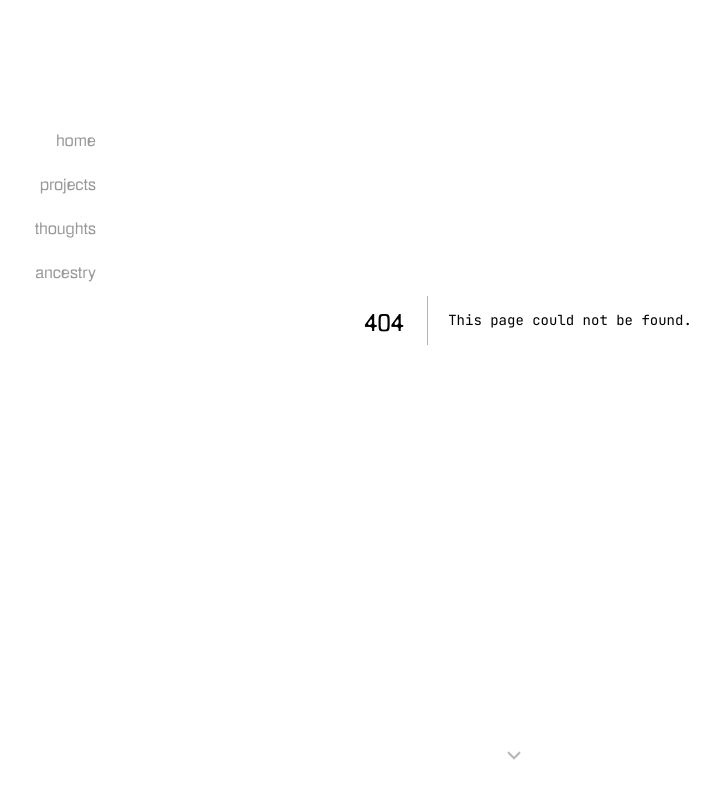
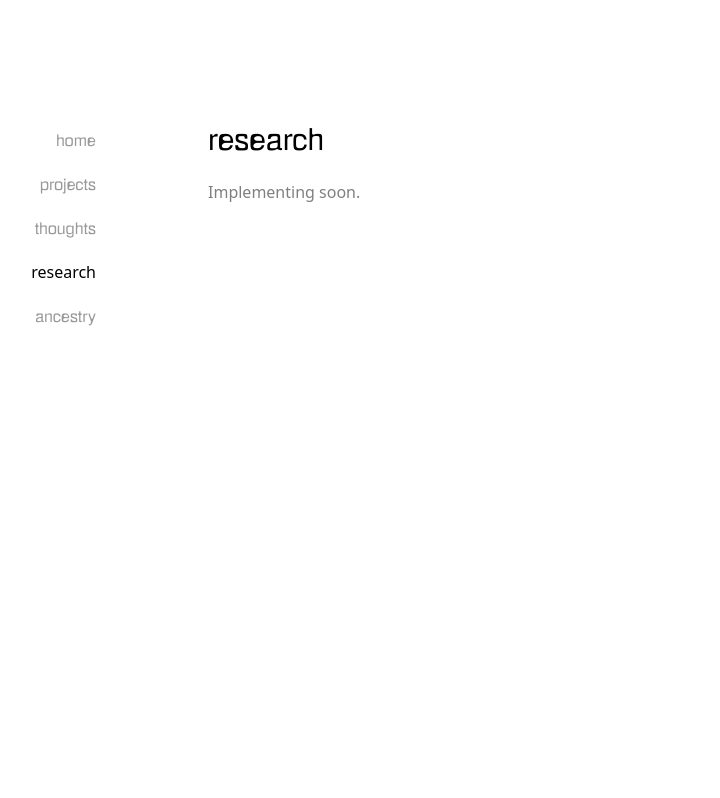
Before and after one commit to brinzunza/portfolio, a Next.js app: page /research in a window 1280 px wide. Before the commit this address had no page. Shown: the whole page, without its empty margins (240-960 px from the left). Built offline with nearby package versions, Linux system fonts and the light colour scheme.

Commit message:
Add research page (coming soon) and nav link
Co-Authored-By: Claude Sonnet 5.5 <noreply@anthropic.com>

```diff
--- a/src/components/Sidebar.tsx
+++ b/src/components/Sidebar.tsx
@@ -170,6 +170,18 @@ export default function Sidebar({ projects = [], onMobileClose }: SidebarProps)
 
         <li>
           <Link
+            href="/research"
+            onClick={handleNavClick}
+            className={`block py-2 transition-all ${
+              isActive('/research') ? 'text-black' : 'text-black/40 hover:text-black'
+            }`}
+          >
+            {t('sidebar.research')}
+          </Link>
+        </li>
+
+        <li>
+          <Link
             href="/ancestry"
             onClick={handleNavClick}
             className={`block py-2 font-roundel transition-all ${
--- a/src/context/LanguageContext.tsx
+++ b/src/context/LanguageContext.tsx
@@ -29,6 +29,7 @@ const translations: Record<Language, Record<string, string>> = {
     'sidebar.projects': 'projects',
     'sidebar.writing': 'thoughts',
     'sidebar.ancestry': 'ancestry',
+    'sidebar.research': 'research',
     'sidebar.seeMore': 'see more...',
   },
   es: {
@@ -49,6 +50,7 @@ const translations: Record<Language, Record<string, string>> = {
     'sidebar.projects': 'proyectos',
     'sidebar.writing': 'pensamientos',
     'sidebar.ancestry': 'ascendencia',
+    'sidebar.research': 'investigación',
     'sidebar.seeMore': 'ver más...',
   }
 };
--- /dev/null
+++ b/src/pages/research.tsx
@@ -0,0 +1,17 @@
+import React from 'react';
+import { useLanguage } from '../context/LanguageContext';
+
+const Research: React.FC = () => {
+  const { t } = useLanguage();
+
+  return (
+    <div className="py-[25vh] px-8 md:px-16">
+      <div className="max-w-2xl">
+        <h1 className="text-2xl md:text-3xl font-roundel mb-6">{t('sidebar.research')}</h1>
+        <p className="text-sm md:text-base text-black/50 leading-relaxed">Implementing soon.</p>
+      </div>
+    </div>
+  );
+};
+
+export default Research;
```
